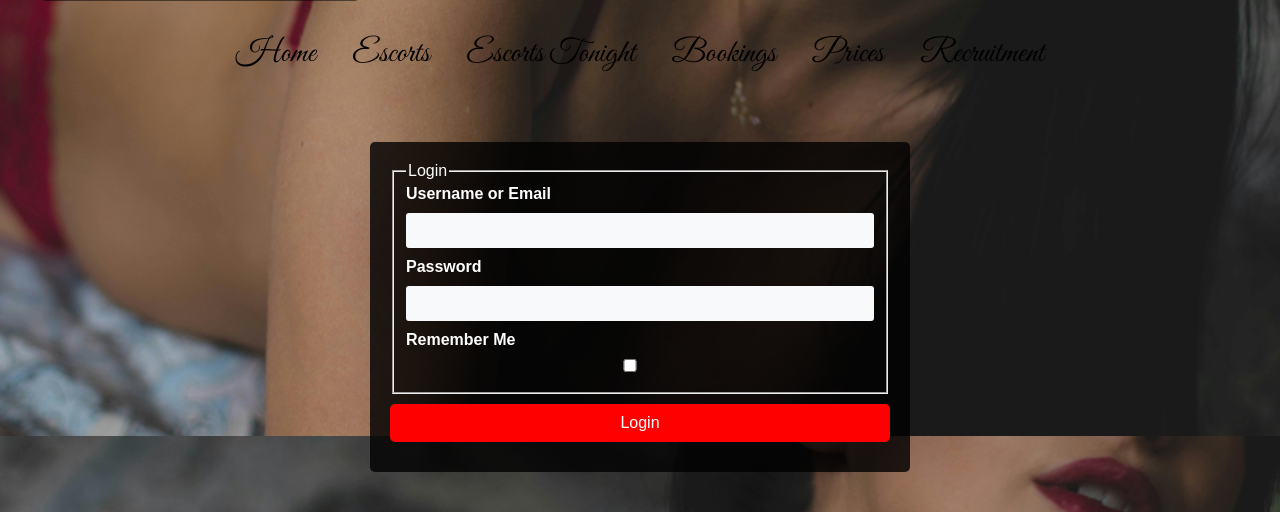
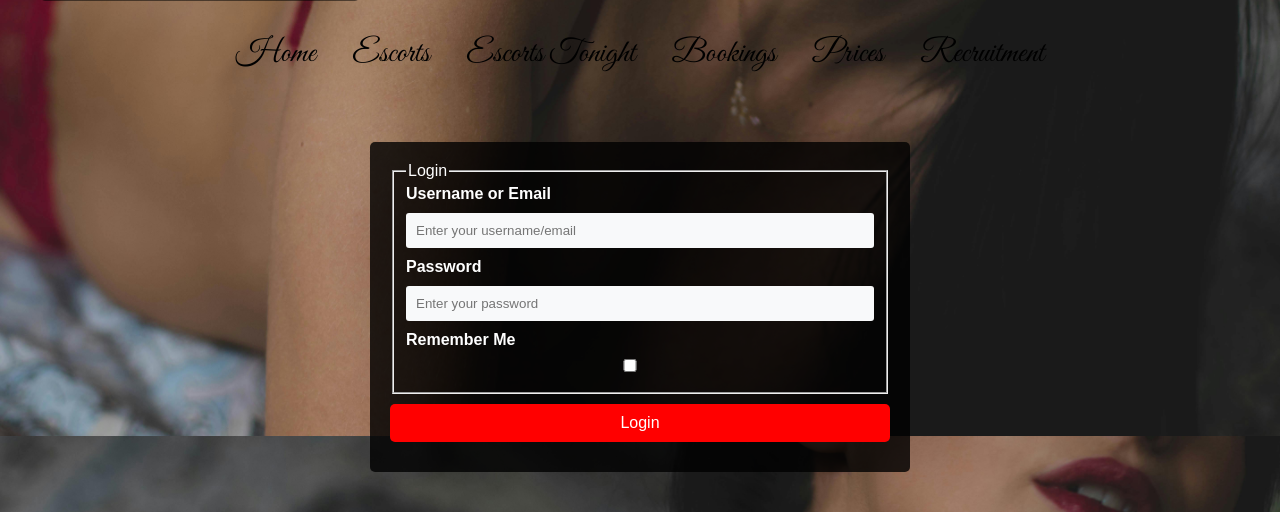
Before and after one commit to ikechiamaka/EssenceLadies_WebApp, a Flask app: page /login in a window 1280 px wide. Shown: the part 399-911 px from the top of the page. Run offline with Flask 3, Linux system fonts and the light colour scheme; some libraries are stand-ins or nearby versions.

Commit message:
login.html

```diff
--- a/app/templates/login.html
+++ b/app/templates/login.html
@@ -6,19 +6,28 @@
         {{ form.hidden_tag() }}
         <fieldset class="form-group">
             <legend class="border-bottom mb-4">Login</legend>
+
+            <!-- Username or Email Field -->
             <div class="form-group">
                 {{ form.username_or_email.label(class="form-control-label") }}
-                {{ form.username_or_email(class="form-control form-control-lg") }}
+                {{ form.username_or_email(class="form-control form-control-lg", placeholder="Enter your username/email")
+                }}
             </div>
+
+            <!-- Password Field -->
             <div class="form-group">
                 {{ form.password.label(class="form-control-label") }}
-                {{ form.password(class="form-control form-control-lg") }}
+                {{ form.password(class="form-control form-control-lg", placeholder="Enter your password") }}
             </div>
+
+            <!-- Remember Me Field -->
             <div class="form-group">
                 {{ form.remember.label(class="form-check-label") }}
                 {{ form.remember(class="form-check-input") }}
             </div>
         </fieldset>
+
+        <!-- Submit Button -->
         <div class="form-group">
             {{ form.submit(class="btn btn-outline-info") }}
         </div>
```
